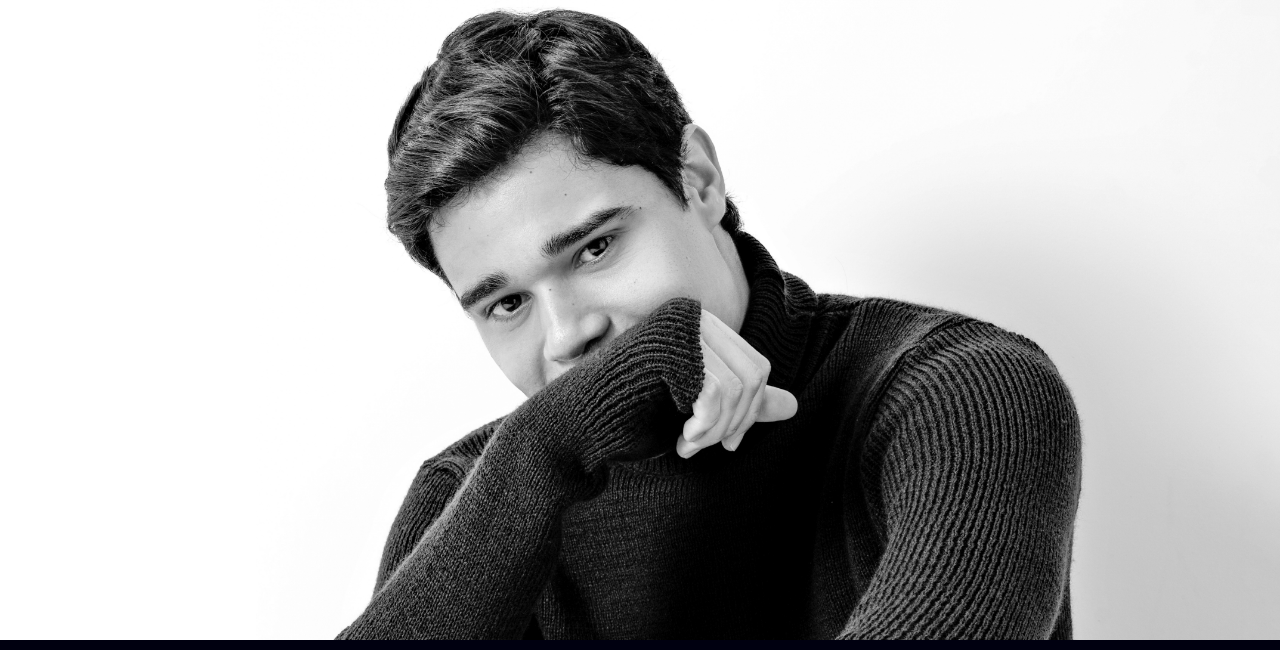
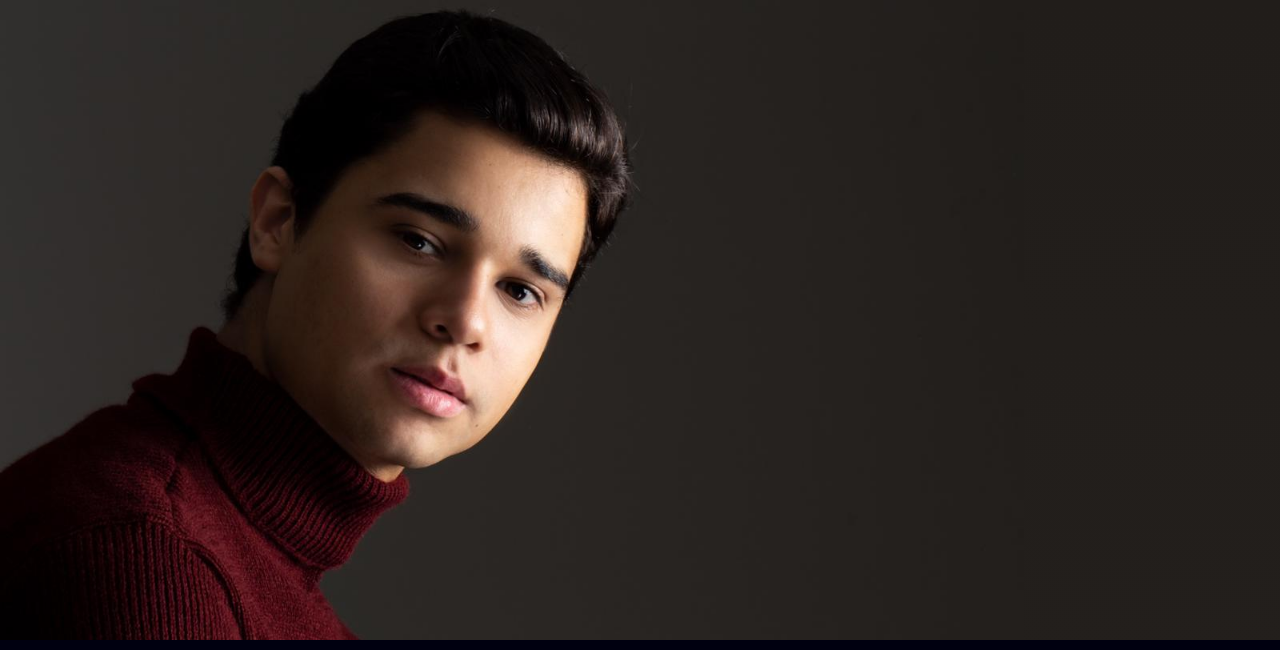
Before and after one commit to thefriendjeff/Site_de_musica, a plain HTML site: page index.html in a window 1280 px wide. Shown: the top 650 px of the page. Drawn offline with nearby package versions, Linux system fonts and the light colour scheme.

Commit message:
trocando foto do Hero

```diff
--- a/index.html
+++ b/index.html
@@ -28,7 +28,7 @@
 <body>
     <header>
         <div class="hero">
-            <img src="./src/images/hero.png" alt="Portrait">
+            <img src="./src/images/hero_2.jpeg" alt="Portrait">
         </div>
     </header>
     <main>
--- a/style.css
+++ b/style.css
@@ -6,8 +6,8 @@
 }
 .hero {
     display: flex;
-    justify-content: flex-end;
-    background-color: #fff;
+    justify-content: flex-start;
+    background: linear-gradient(to bottom, #211D1A, #231f1c);
     position: fixed;
     width: 100%;
     height: auto;
```
Also changed, not shown: src/images/hero_2.jpeg (added).
